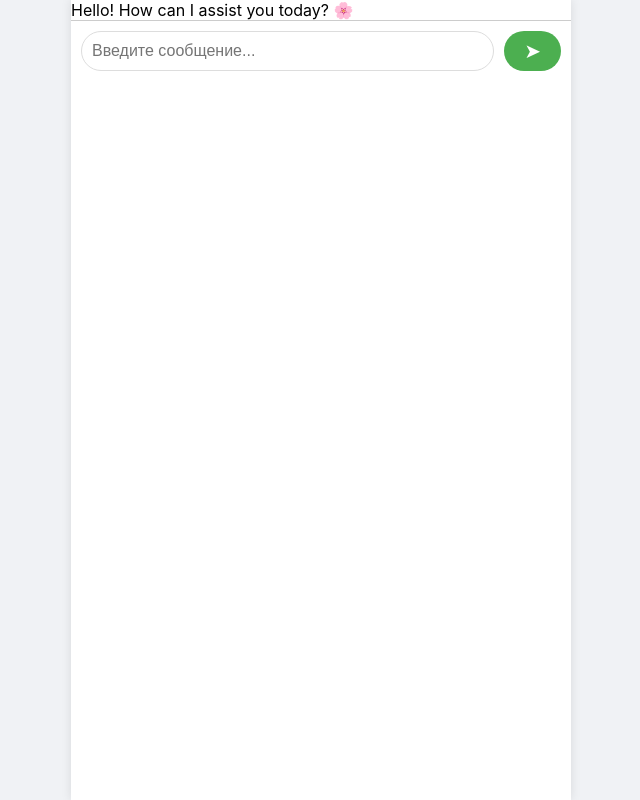
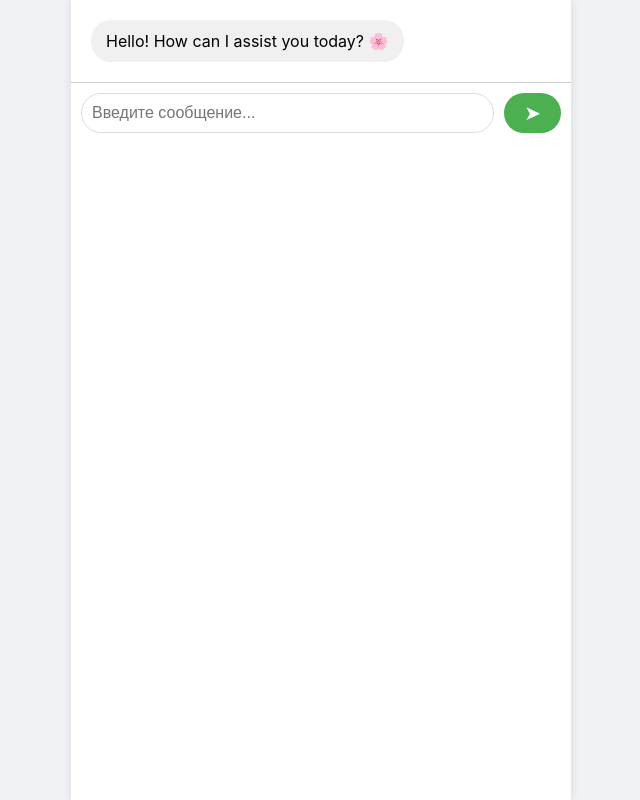
Before and after one commit to Begemot100/impulsAssist, a Flask app: page / in a window 1280 px wide. Shown: the whole page, without its empty margins (319-959 px from the left). Run offline with Flask 3, Linux system fonts and the light colour scheme; data that the repository does not hold is empty.

```diff
--- a/static/css/chat.css
+++ b/static/css/chat.css
@@ -19,13 +19,36 @@ body {
     box-shadow: 0 0 10px rgba(0,0,0,0.1);
 }
 
-.chat-messages {
-    flex: 1;
-    overflow-y: auto;
-    padding: 10px;
+#chat-messages {
     display: flex;
     flex-direction: column;
+    padding: 20px;
+    gap: 10px;
+    overflow-y: auto;
+    max-height: calc(100vh - 150px);
 }
+
+.chat-bubble {
+    max-width: 75%;
+    padding: 10px 15px;
+    border-radius: 20px;
+    font-size: 16px;
+    line-height: 1.4;
+    word-break: break-word;
+}
+
+.chat-bubble.user {
+    background-color: #DCF8C6; /* светло-зелёный как у юзера в WhatsApp */
+    align-self: flex-end;
+    text-align: right;
+}
+
+.chat-bubble.assistant {
+    background-color: #F1F0F0; /* светло-серый для ассистента */
+    align-self: flex-start;
+    text-align: left;
+}
+
 
 .message {
     margin-bottom: 10px;
--- a/templates/chat.html
+++ b/templates/chat.html
@@ -23,13 +23,17 @@
 </head>
 <body>
     <div class="chat-container">
-        <div id="chat-messages">
-            {% for message in chat_history %}
-                <div class="{% if message.role == 'user' %}user-message{% else %}assistant-message{% endif %}">
-                    {{ message.content }}
-                </div>
-            {% endfor %}
+       <div id="chat-messages">
+          {% for message in chat_history %}
+            {% if message.role != 'system' %}
+              <div class="chat-bubble {% if message.role == 'user' %}user{% else %}assistant{% endif %}">
+                {{ message.content }}
+              </div>
+            {% endif %}
+          {% endfor %}
         </div>
+
+
 
         <form id="chat-form" class="chat-form" onsubmit="sendMessage(event)">
             <input type="text" id="userInput" name="message" placeholder="Введите сообщение..." autocomplete="off" required>
```
